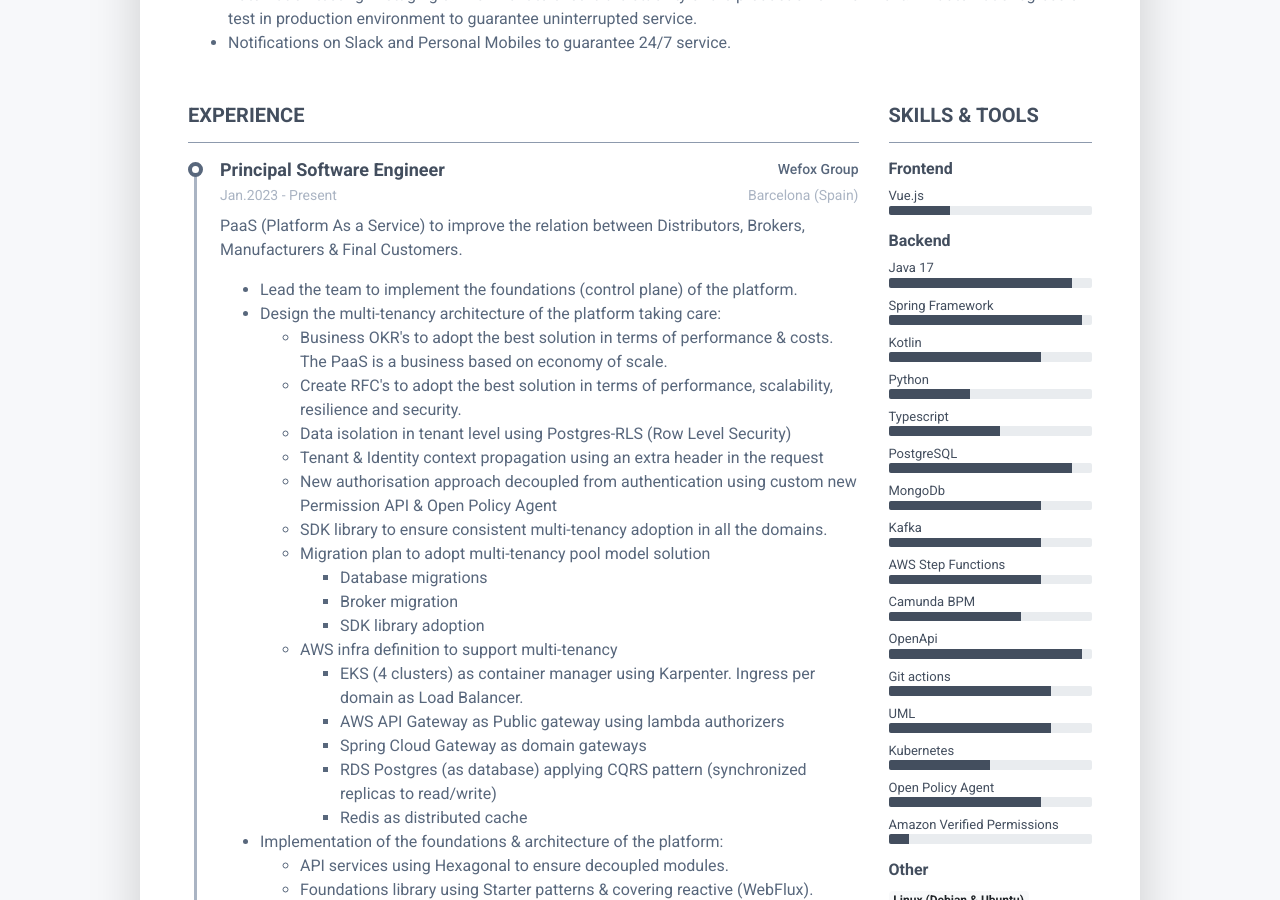
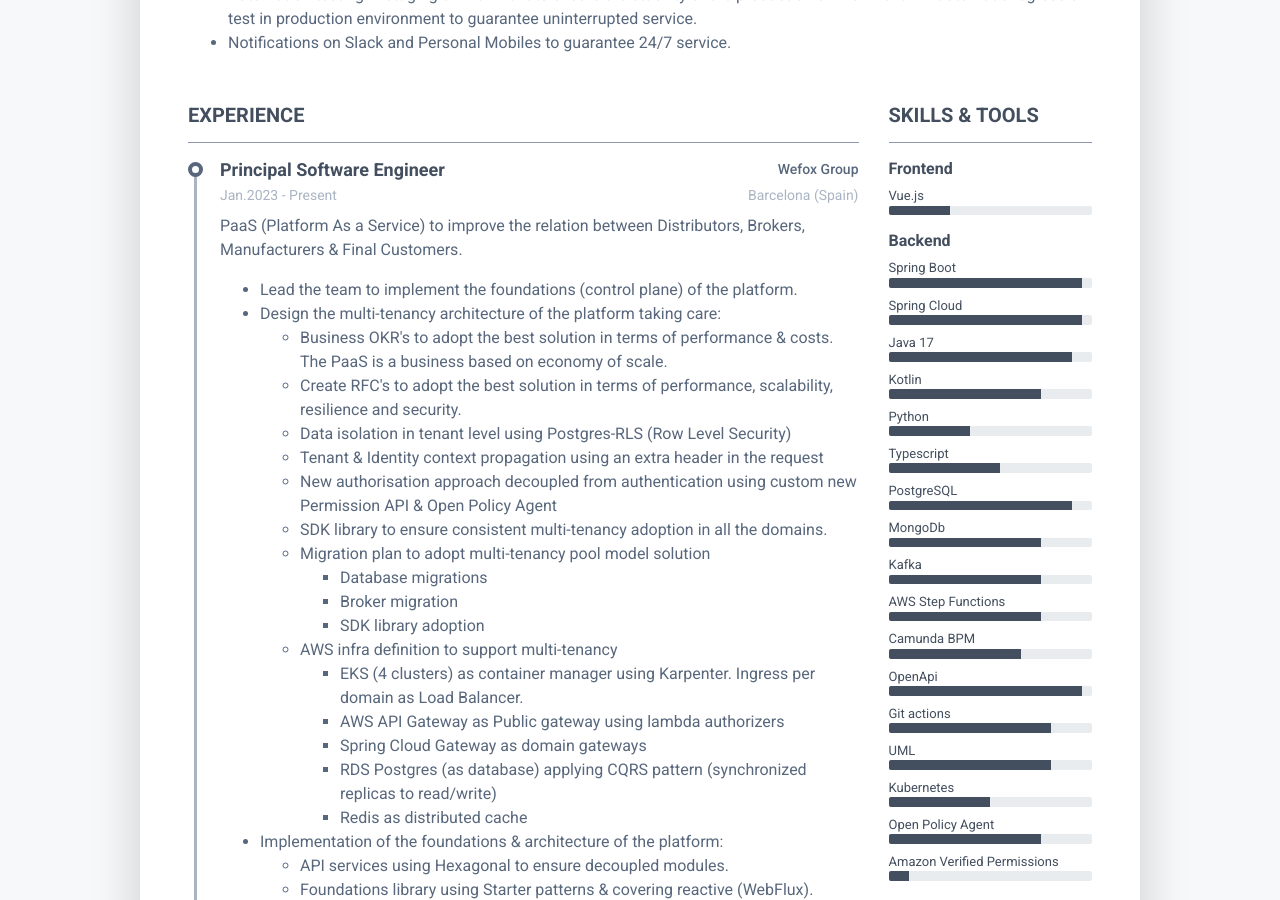
Before and after one commit to avall/avall.github.io, a Jekyll site: the page built from index.html, in a window 1280 px wide and 900 px high, scrolled down 667 px. Built offline with Jekyll 4.4.1, drawn with Linux system fonts in a browser that asks for light colours; nearby versions of some CDN libraries.

Commit message:
telephone

```diff
--- a/_data/data.yml
+++ b/_data/data.yml
@@ -162,10 +162,12 @@ history:
 
 skills:
   backend:
+    - name: Spring Boot
+      percentage: 95
+    - name: Spring Cloud
+      percentage: 95
     - name: Java 17
       percentage: 90
-    - name: Spring Framework
-      percentage: 95
     - name: Kotlin
       percentage: 75
     - name: Python
```
